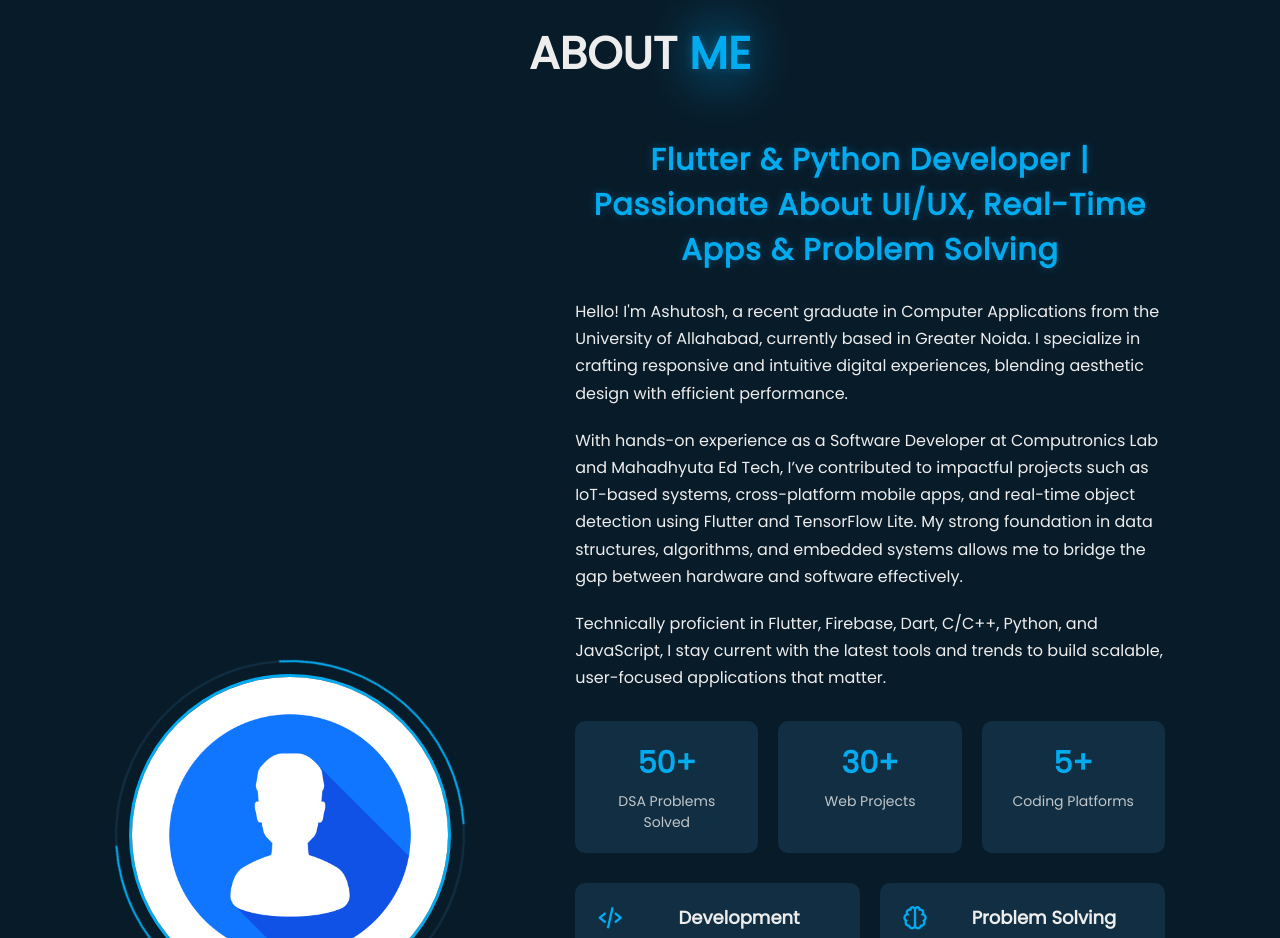
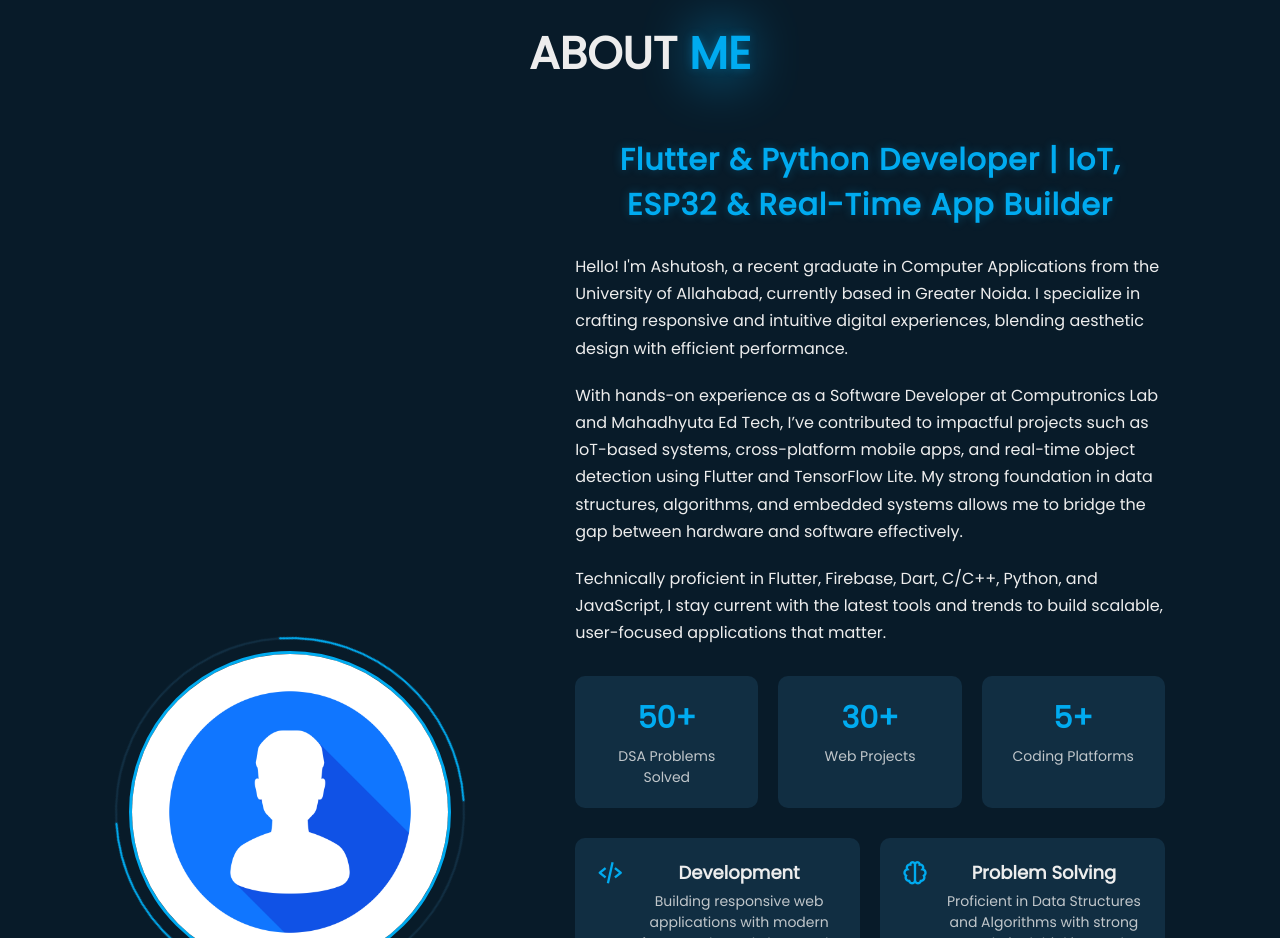
Before and after one commit to cloudmonks-195/portfolio, a plain HTML site: page Portfolio/index.html in a window 1280 px wide. Shown: the part 880-1818 px from the top of the page. Drawn offline with nearby package versions, Linux system fonts and the light colour scheme.

Commit message:
Update index.html with new changes

```diff
--- a/Portfolio/index.html
+++ b/Portfolio/index.html
@@ -70,8 +70,7 @@
       </div>
 
       <div class="about-content">
-        <h3>Flutter & Python Developer | Passionate About UI/UX, Real-Time Apps & Problem Solving</h3>
-
+        <h3>Flutter & Python Developer | IoT, ESP32 & Real-Time App Builder</h3>
 
         <div class="about-text">
         <p>Hello! I'm Ashutosh, a recent graduate in Computer Applications from the University of Allahabad, currently based in Greater Noida. I specialize in crafting responsive and intuitive digital experiences, blending aesthetic design with efficient performance.</p>
```
